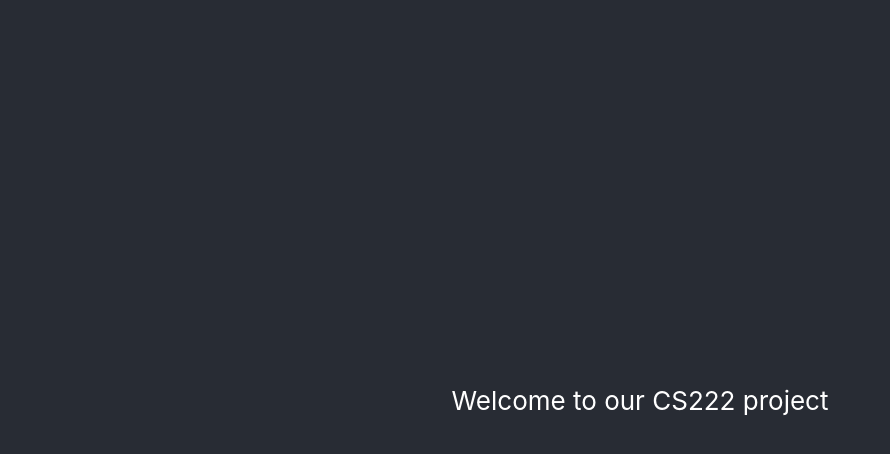
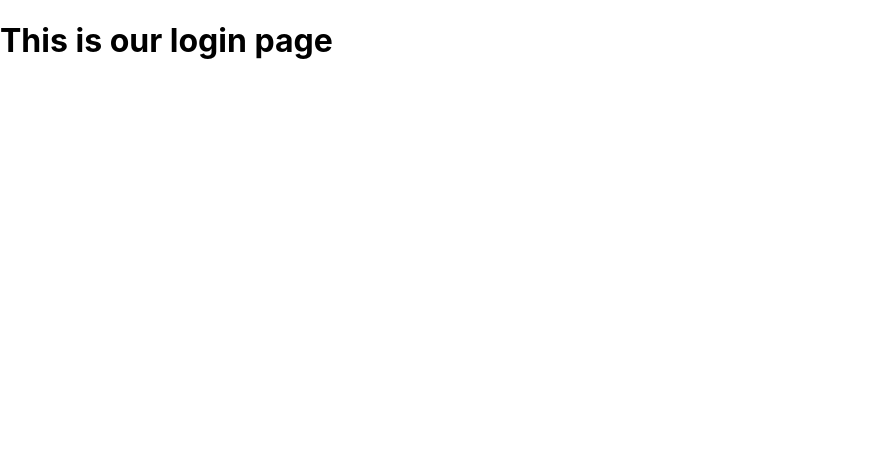
Before and after one commit to wrjodjana/cs222-group43, a React (Create React App) app in the folder outfit-website/: page /login in a window 1280 px wide. Shown: the top 454 px of the page, without its empty margins (0-890 px from the left). Built offline with nearby package versions, Linux system fonts and the light colour scheme.

Commit message:
setup routing

```diff
--- a/outfit-website/package.json
+++ b/outfit-website/package.json
@@ -8,6 +8,7 @@
     "@testing-library/user-event": "^13.5.0",
     "react": "^18.3.1",
     "react-dom": "^18.3.1",
+    "react-router-dom": "^6.26.2",
     "react-scripts": "5.0.1",
     "web-vitals": "^2.1.4"
   },
--- a/outfit-website/src/App.js
+++ b/outfit-website/src/App.js
@@ -1,14 +1,9 @@
 import logo from "./logo.svg";
 import "./App.css";
+import Routes from "./Routes";
 
 function App() {
-  return (
-    <div className="App">
-      <header className="App-header">
-        <a> Welcome to our CS222 project</a>
-      </header>
-    </div>
-  );
+  return <Routes />;
 }
 
 export default App;
--- /dev/null
+++ b/outfit-website/src/Routes.js
@@ -0,0 +1,15 @@
+import React from "react";
+import { BrowserRouter as Router, Route, Routes } from "react-router-dom";
+import { LoginPage } from "./pages/LoginPage";
+
+function AppRoutes() {
+  return (
+    <Router>
+      <Routes>
+        <Route path="/login" element={<LoginPage />} />
+      </Routes>
+    </Router>
+  );
+}
+
+export default AppRoutes;
--- /dev/null
+++ b/outfit-website/src/pages/LoginPage.js
@@ -0,0 +1,3 @@
+export const LoginPage = () => {
+  return <h1>This is our login page</h1>;
+};
```
Also changed, not shown: outfit-website/src/pages/login-page/index.js (deleted), 1 other file (tests, documents, lock files or other folders).
